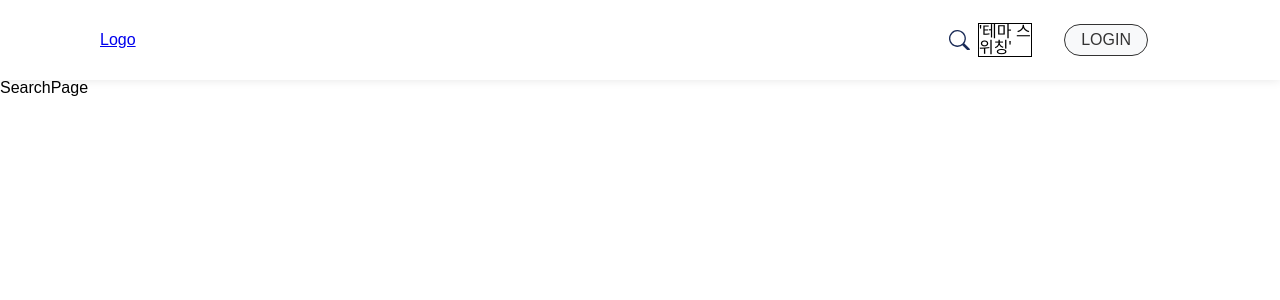
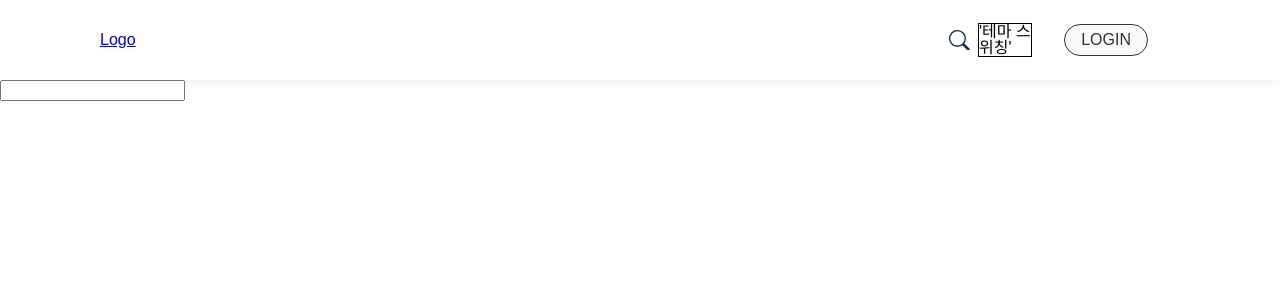
Before and after one commit to fake-dp/Devizones-front, a React (Create React App) app: page /search in a window 1280 px wide. Shown: the top 300 px of the page. Built offline with nearby package versions, Linux system fonts and the light colour scheme; a web font is replaced by a local one.

Commit message:
Etc : input폴더 생성 및 test

```diff
--- /dev/null
+++ b/src/components/searchpage/templates/SearchForm.tsx
@@ -0,0 +1,12 @@
+import React from "react";
+import styled from "styled-components";
+
+const SearchForm = () => {
+  return (
+    <>
+      <input />
+    </>
+  );
+};
+
+export default SearchForm;
--- a/src/pages/SearchPage.tsx
+++ b/src/pages/SearchPage.tsx
@@ -1,7 +1,7 @@
-import React from "react";
+import SearchForm from "../components/searchpage/templates/SearchForm";
 
 const SearchPage = () => {
-  return <div>SearchPage</div>;
+  return <SearchForm />;
 };
 
 export default SearchPage;
--- a/src/styles/globalStyeld/globalStyled.ts
+++ b/src/styles/globalStyeld/globalStyled.ts
@@ -28,8 +28,8 @@ const GlobalStyle = createGlobalStyle`
   }
 
   html, body {
-    background: ${props => props.theme.background};
+    background: ${(props) => props.theme.background};
   }
-`
+`;
 
-export default GlobalStyle
+export default GlobalStyle;
```
Also changed, not shown: src/components/searchpage/atoms/Input.tsx (added, +7 -0 lines).
